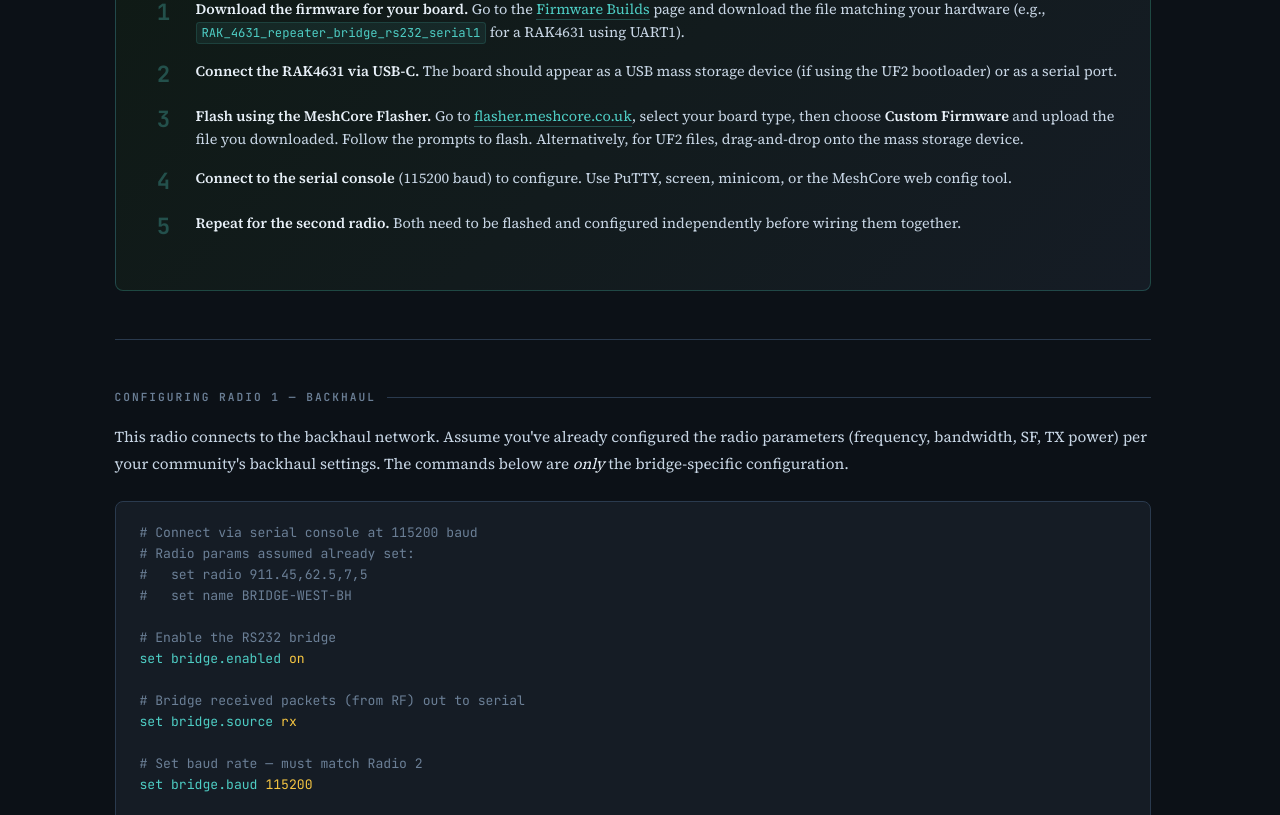
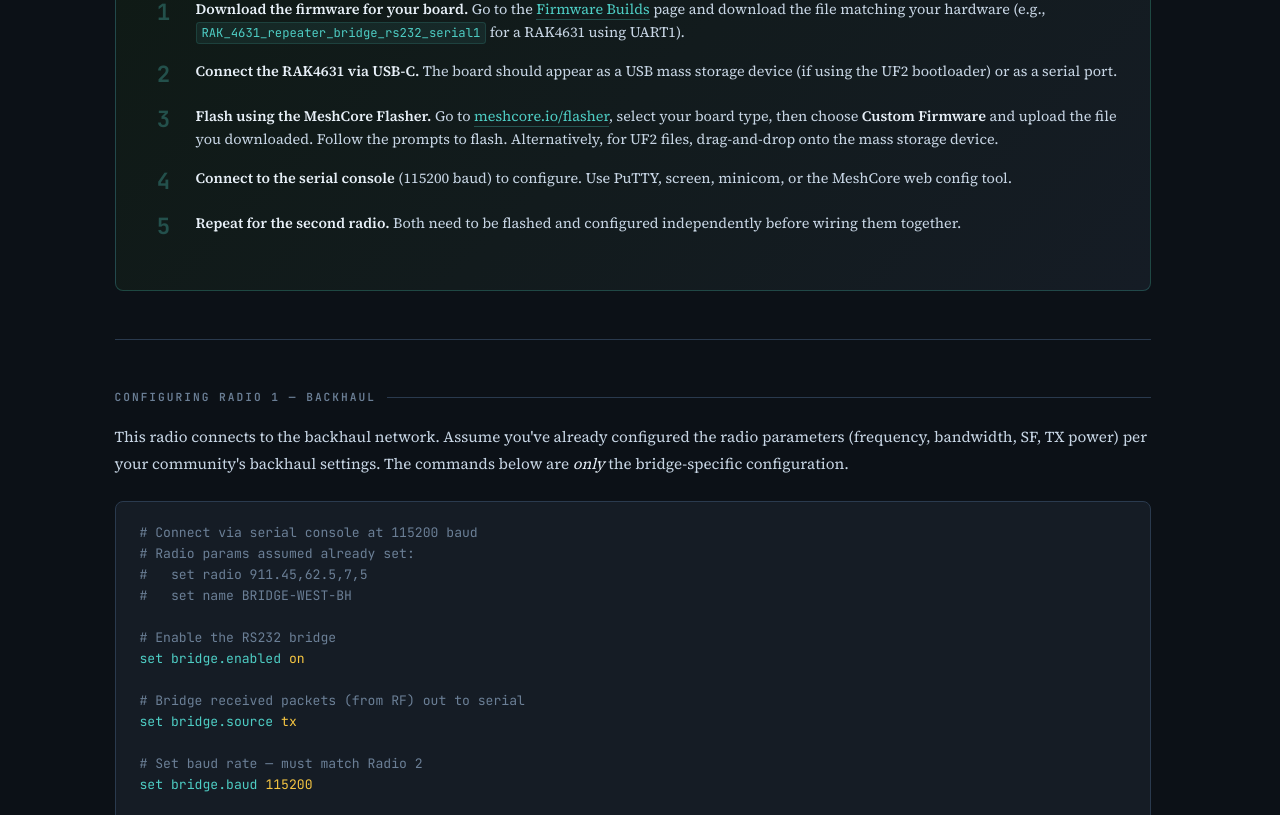
Before and after one commit to Cisien/cisien.github.io, a Jekyll site: the page built from bridge-build-guide.html, in a window 1280 px wide and 1400 px high, scrolled down 3506 px. Shown: the part 154-969 px from the top of the window. Built offline with Jekyll 4.4.1, drawn with Linux system fonts in a browser that asks for light colours.

Commit message:
Update MeshCore flasher references

```diff
--- a/bridge-build-guide.html
+++ b/bridge-build-guide.html
@@ -273,7 +273,7 @@ description: Dual-radio bridge assembly guide for connecting backhaul and local
     </div>
     <div class="pilot-step">
       <div class="pilot-num">3</div>
-      <div class="pilot-text"><strong>Flash using the MeshCore Flasher.</strong> Go to <a href="https://flasher.meshcore.co.uk/" target="_blank">flasher.meshcore.co.uk</a>, select your board type, then choose <strong>Custom Firmware</strong> and upload the file you downloaded. Follow the prompts to flash. Alternatively, for UF2 files, drag-and-drop onto the mass storage device.</div>
+      <div class="pilot-text"><strong>Flash using the MeshCore Flasher.</strong> Go to <a href="https://meshcore.io/flasher" target="_blank">meshcore.io/flasher</a>, select your board type, then choose <strong>Custom Firmware</strong> and upload the file you downloaded. Follow the prompts to flash. Alternatively, for UF2 files, drag-and-drop onto the mass storage device.</div>
     </div>
     <div class="pilot-step">
       <div class="pilot-num">4</div>
@@ -299,7 +299,7 @@ description: Dual-radio bridge assembly guide for connecting backhaul and local
 <span class="cmd">set bridge.enabled</span> <span class="val">on</span>
 
 <span class="comment"># Bridge received packets (from RF) out to serial</span>
-<span class="cmd">set bridge.source</span> <span class="val">rx</span>
+<span class="cmd">set bridge.source</span> <span class="val">tx</span>
 
 <span class="comment"># Set baud rate — must match Radio 2</span>
 <span class="cmd">set bridge.baud</span> <span class="val">115200</span>
@@ -325,7 +325,7 @@ description: Dual-radio bridge assembly guide for connecting backhaul and local
 <span class="cmd">set bridge.enabled</span> <span class="val">on</span>
 
 <span class="comment"># Bridge received packets (from RF) out to serial</span>
-<span class="cmd">set bridge.source</span> <span class="val">rx</span>
+<span class="cmd">set bridge.source</span> <span class="val">tx</span>
 
 <span class="comment"># Set baud rate — must match Radio 1</span>
 <span class="cmd">set bridge.baud</span> <span class="val">115200</span>
--- a/meshcore-backhaul.html
+++ b/meshcore-backhaul.html
@@ -360,7 +360,7 @@ description: A proposal for dual-frequency backhaul using existing MeshCore feat
   </div>
   <div class="objection-card">
     <div class="q">"Does this require custom firmware?"</div>
-    <div class="a">Yes — but we've done the work for you. MeshCore supports serial bridging as a firmware feature, but the official builds don't include it. We provide <a href="firmware.html" style="color: var(--accent-local); border-bottom: 1px solid rgba(78,205,196,0.3);">pre-built firmware</a> with bridge support enabled for all common hardware targets. Flash it using the <strong>Custom Firmware</strong> option in the <a href="https://flasher.meshcore.co.uk/" target="_blank" style="color: var(--accent-local); border-bottom: 1px solid rgba(78,205,196,0.3);">MeshCore Flasher</a>. The summit nodes just need a frequency change in their config. No one needs to compile anything.</div>
+    <div class="a">Yes — but we've done the work for you. MeshCore supports serial bridging as a firmware feature, but the official builds don't include it. We provide <a href="firmware.html" style="color: var(--accent-local); border-bottom: 1px solid rgba(78,205,196,0.3);">pre-built firmware</a> with bridge support enabled for all common hardware targets. Flash it using the <strong>Custom Firmware</strong> option in the <a href="https://meshcore.io/flasher" target="_blank" style="color: var(--accent-local); border-bottom: 1px solid rgba(78,205,196,0.3);">MeshCore Flasher</a>. The summit nodes just need a frequency change in their config. No one needs to compile anything.</div>
   </div>
   <div class="objection-card">
     <div class="q">"I have a local repeater. Do I need to do anything?"</div>
```
